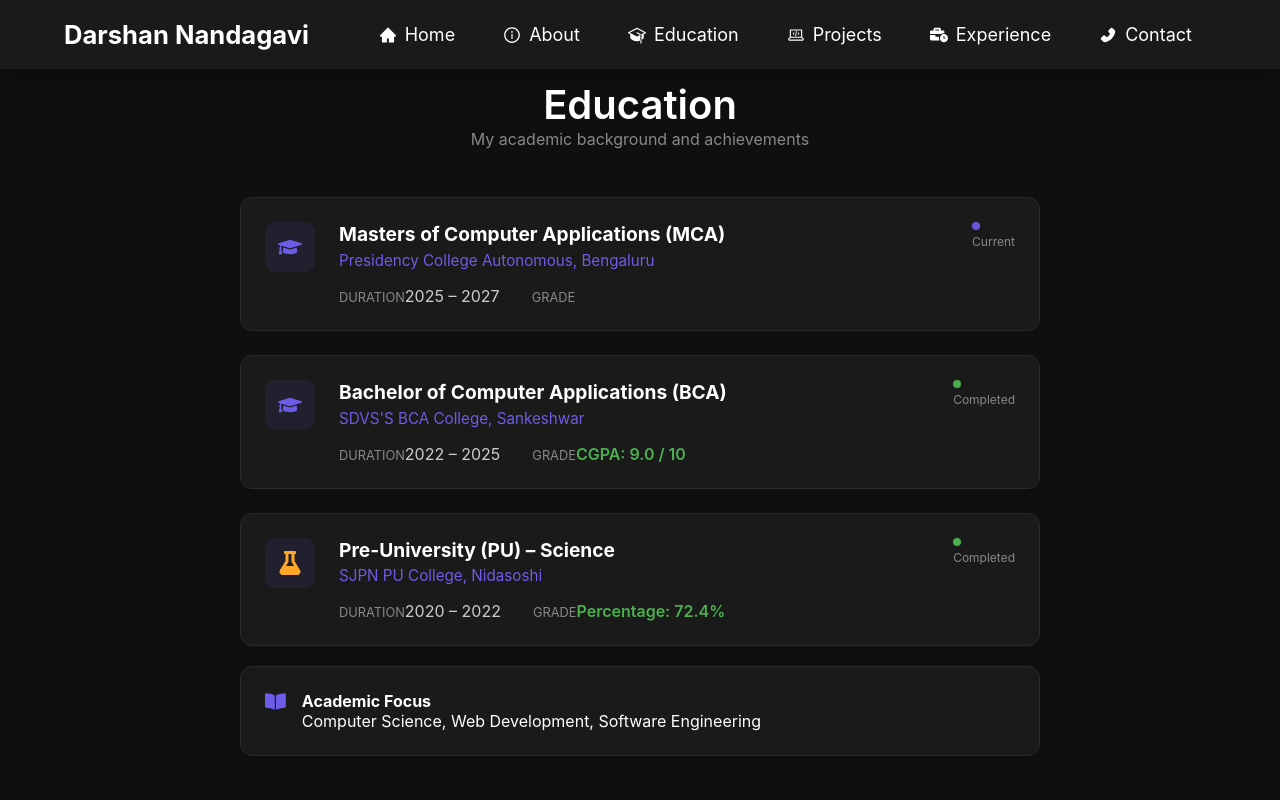
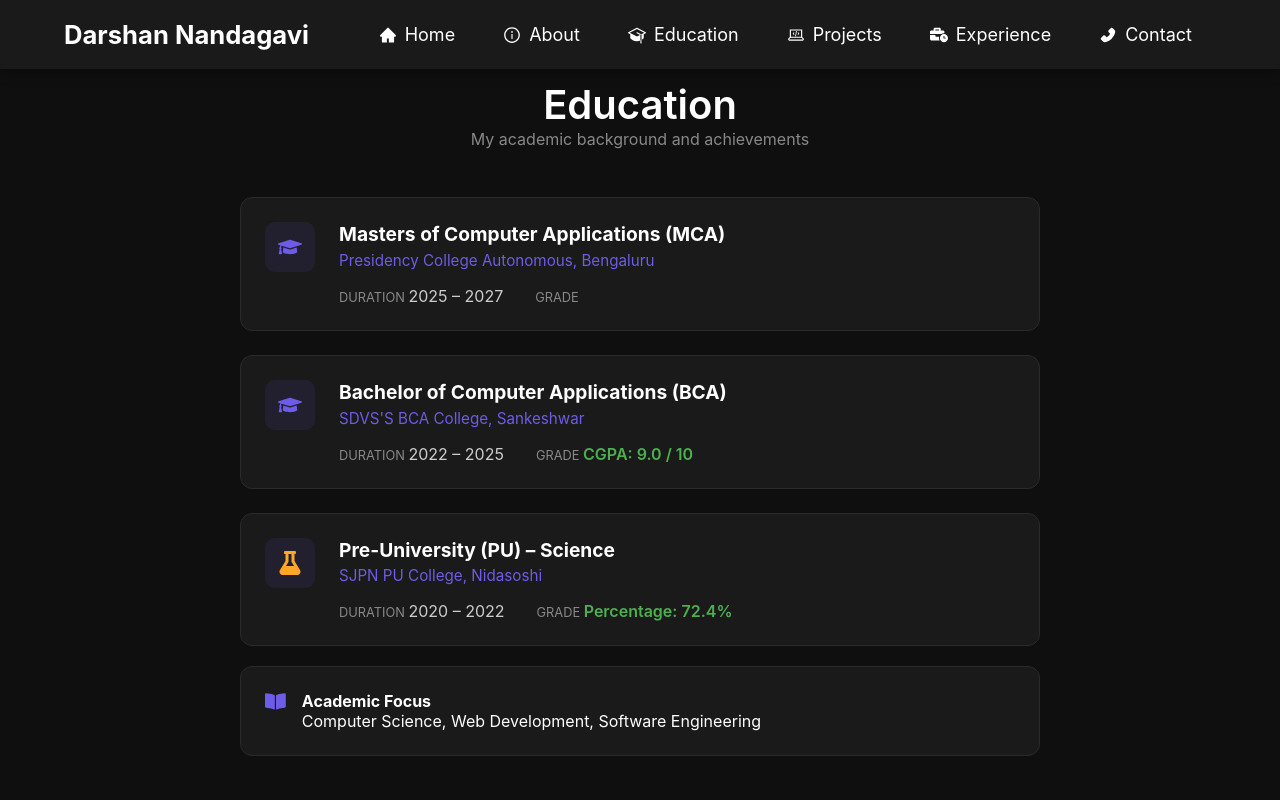
Before and after one commit to Darshannandagavi/darshannandagavi, a React (Create React App) app: page /education in a window 1280 px wide. Shown: the top 800 px of the page. Built offline with nearby package versions, Linux system fonts and the light colour scheme.

Commit message:
education edited

```diff
--- a/src/Components/GuestLayout/Education.css
+++ b/src/Components/GuestLayout/Education.css
@@ -103,7 +103,10 @@
 
 /* Status */
 .edu-status {
-
+  position: absolute;
+  right: 1.5rem;
+  top: 1.5rem;
+  text-align: center;
 }
 
 .edu-dot {
--- a/src/Components/GuestLayout/Education.jsx
+++ b/src/Components/GuestLayout/Education.jsx
@@ -71,26 +71,19 @@ const Education = () => {
 
                 <div className="edu-meta">
                   <div className="edu-meta-item">
-                    <span className="edu-meta-label">Duration</span>
-                    <span className="edu-meta-value">{item.date}</span>
+                    <span className="edu-meta-label">Duration </span>
+                    <span className="edu-meta-value"> {item.date}</span>
                   </div>
 
                   <div className="edu-meta-item">
-                    <span className="edu-meta-label">Grade</span>
-                    <span className="edu-meta-value edu-grade">{item.grade}</span>
+                    <span className="edu-meta-label">Grade </span>
+                    <span className="edu-meta-value edu-grade"> {item.grade}</span>
                   </div>
                 </div>
               </div>
-              <div className="edu-status">
-                <div
-                  className={`edu-dot ${item.id === 1 ? "edu-current" : "edu-completed"}`}
-                ></div>
-                <span className="edu-status-text">
-                  {item.id === 1 ? "Current" : "Completed"}
-                </span>
-              </div>
+
+
             </div>
-
           ))}
         </div>
 
```
